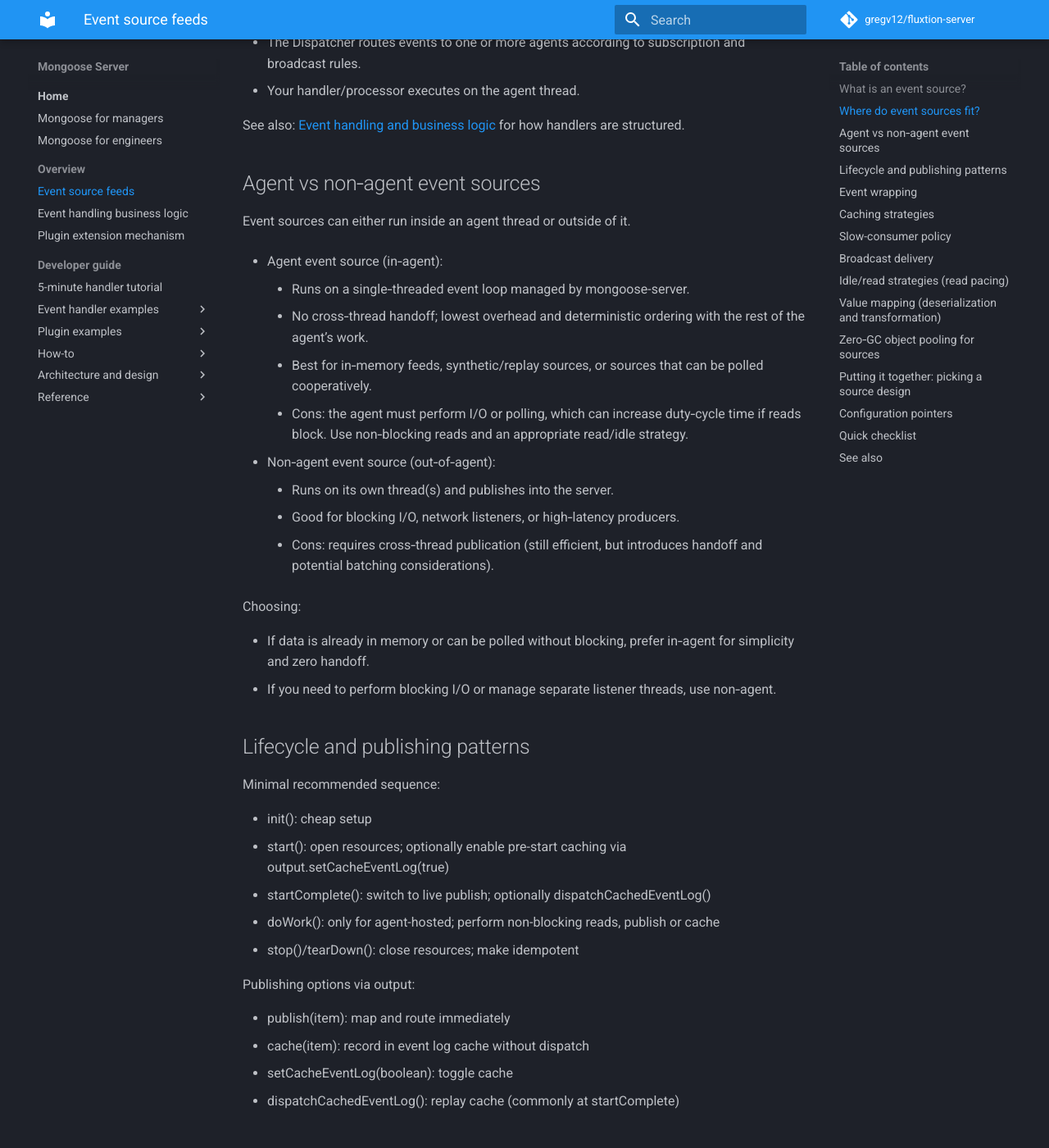
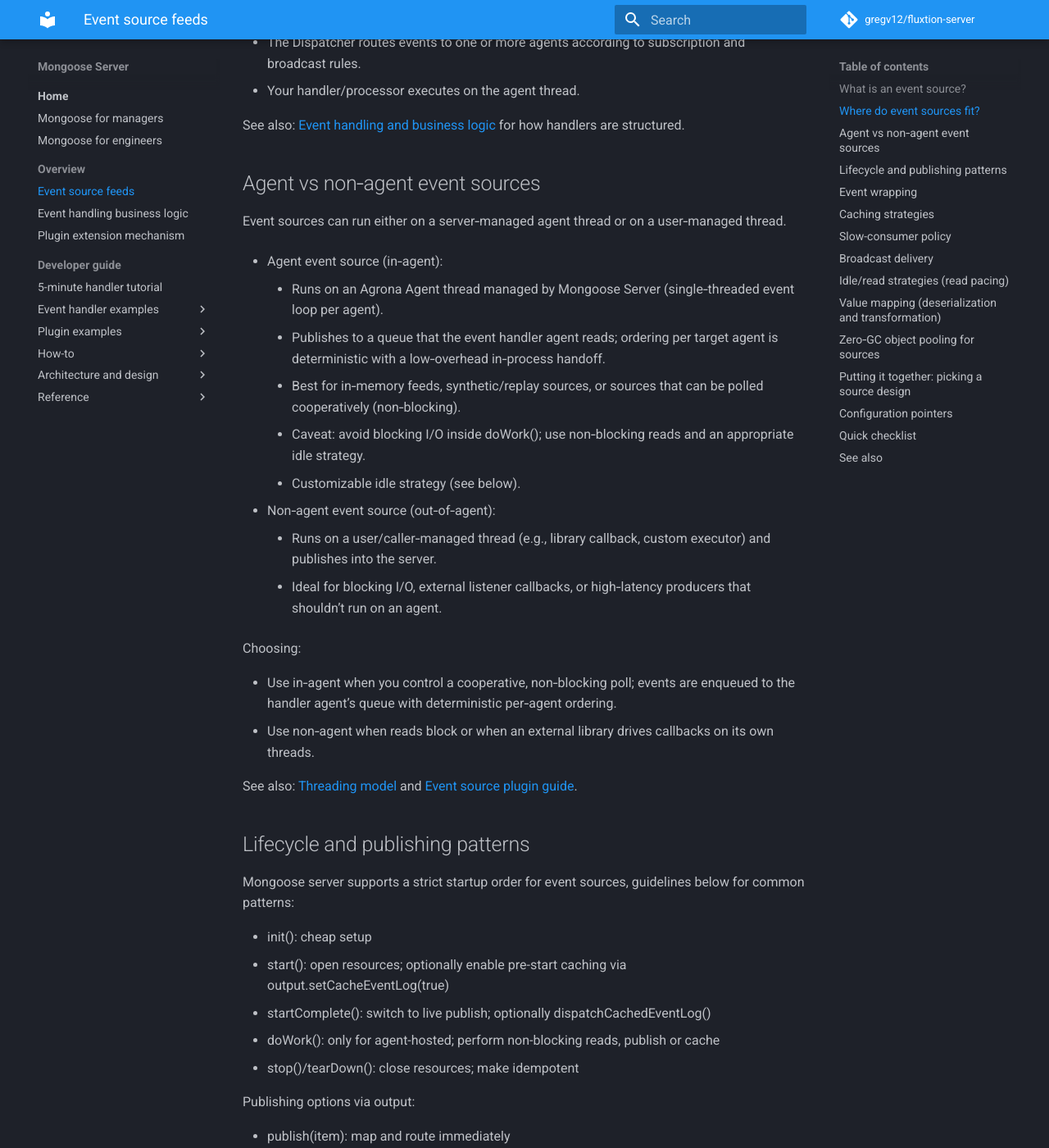
Before and after one commit to gregv12/fluxtion-server, an MkDocs documentation site: the page built from docs/overview/event-sources-overview.md, in a window 1280 px wide and 1400 px high, scrolled down 1453 px. Shown: the whole window at 82% size. Built offline with MkDocs 1.6.1 and Material for MkDocs 9.7.7, drawn with Linux system fonts in a browser that asks for light colours; comment, search, counter and statistics services are not loaded.

Commit message:
add event sources overview guide, update mkdocs.yml for navigation, and fix minor plugin example code issues

```diff
--- a/docs/overview/event-sources-overview.md
+++ b/docs/overview/event-sources-overview.md
@@ -58,31 +58,31 @@
 
 ## Agent vs non‑agent event sources
 
-Event sources can either run inside an agent thread or outside of it.
+Event sources can run either on a server‑managed agent thread or on a user‑managed thread.
 
 - Agent event source (in‑agent):
 
-    - Runs on a single‑threaded event loop managed by mongoose-server.
-    - No cross‑thread handoff; lowest overhead and deterministic ordering with the rest of the agent’s work.
-    - Best for in‑memory feeds, synthetic/replay sources, or sources that can be polled cooperatively.
-    - Cons: the agent must perform I/O or polling, which can increase duty‑cycle time if reads block. Use non‑blocking
-      reads and an appropriate read/idle strategy.
+    - Runs on an Agrona Agent thread managed by Mongoose Server (single‑threaded event loop per agent).
+    - Publishes to a queue that the event handler agent reads; ordering per target agent is deterministic with a low‑overhead in‑process handoff.
+    - Best for in‑memory feeds, synthetic/replay sources, or sources that can be polled cooperatively (non‑blocking).
+    - Caveat: avoid blocking I/O inside doWork(); use non‑blocking reads and an appropriate idle strategy.
+    - Customizable idle strategy (see below).
 
 - Non‑agent event source (out‑of‑agent):
 
-    - Runs on its own thread(s) and publishes into the server.
-    - Good for blocking I/O, network listeners, or high‑latency producers.
-    - Cons: requires cross‑thread publication (still efficient, but introduces handoff and potential batching
-      considerations).
+    - Runs on a user/caller‑managed thread (e.g., library callback, custom executor) and publishes into the server.
+    - Ideal for blocking I/O, external listener callbacks, or high‑latency producers that shouldn’t run on an agent.
 
 Choosing:
 
-- If data is already in memory or can be polled without blocking, prefer in‑agent for simplicity and zero handoff.
-- If you need to perform blocking I/O or manage separate listener threads, use non‑agent.
+- Use in‑agent when you control a cooperative, non‑blocking poll; events are enqueued to the handler agent’s queue with deterministic per‑agent ordering.
+- Use non‑agent when reads block or when an external library drives callbacks on its own threads.
+
+See also: [Threading model](../architecture/threading-model.md) and [Event source plugin guide](../plugin/writing-an-event-source-plugin.md).
 
 ## Lifecycle and publishing patterns
 
-Minimal recommended sequence:
+Mongoose server supports a strict startup order for event sources, guidelines below for common patterns:
 
 - init(): cheap setup
 - start(): open resources; optionally enable pre-start caching via output.setCacheEventLog(true)
```
